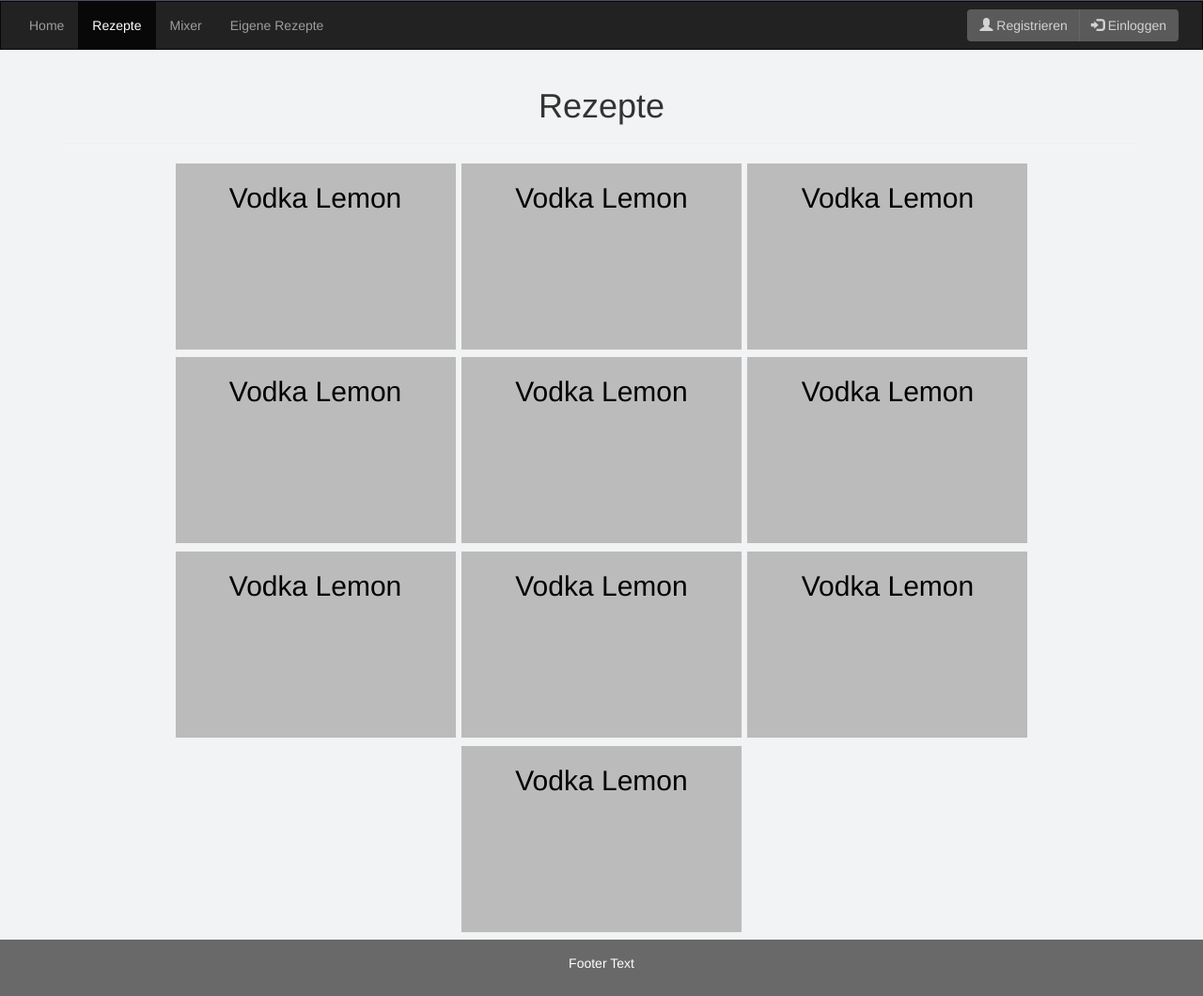
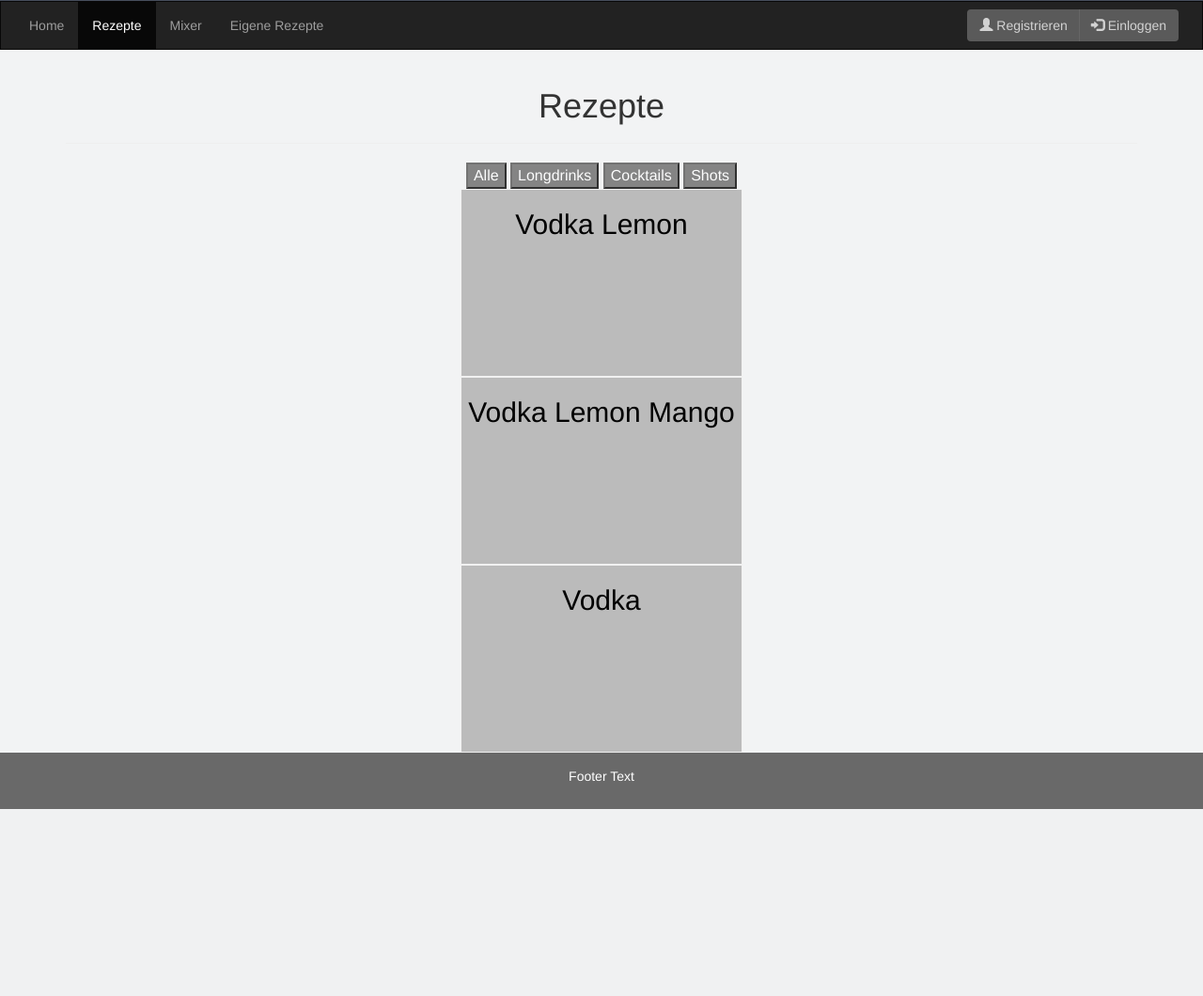
Before and after one commit to NIKmigg/My-Bar-Skript, a PHP site: page /rezepte.php in a window 1280 px wide. Shown: the part 199-1259 px from the top of the page at 94% size. After the commit the page ends 1060 px from the top, so only its background shows below. Run offline with PHP 8.4, Linux system fonts and the light colour scheme.

Commit message:
geht noch nicht

```diff
--- a/CocktailWebseite/rezepte.php
+++ b/CocktailWebseite/rezepte.php
@@ -46,9 +46,15 @@
             <div class="page-header">
                 <h1>Rezepte</h1>
             </div>
+            <div id="sucheButtonsDiv">
+                <button class="sucheButton aktiv" onclick="filterAuswahl('alle')">Alle</button>
+                <button class="sucheButton" onclick="filterAuswahl('longdrink')">Longdrinks</button>
+                <button class="sucheButton" onclick="filterAuswahl('cocktail')">Cocktails</button>
+                <button class="sucheButton" onclick="filterAuswahl('shot')">Shots</button>
+            </div>
             <div class="col-sm-12">
 
-                <div class="flip-box">
+                <div class="flip-box longdrink">
                     <div class="flip-box-inner">
                         <div class="flip-box-front">
                             <h2>Vodka Lemon</h2>
@@ -61,10 +67,10 @@
                         </div>
                     </div>
                 </div>
-                <div class="flip-box">
+                <div class="flip-box cocktail">
                     <div class="flip-box-inner">
                         <div class="flip-box-front">
-                            <h2>Vodka Lemon</h2>
+                            <h2>Vodka Lemon Mango</h2>
                         </div>
                         <div class="flip-box-back">
                             <ul class="ulRezept">
@@ -74,101 +80,10 @@
                         </div>
                     </div>
                 </div>
-                <div class="flip-box">
+                <div class="flip-box shot">
                     <div class="flip-box-inner">
                         <div class="flip-box-front">
-                            <h2>Vodka Lemon</h2>
-                        </div>
-                        <div class="flip-box-back">
-                            <ul class="ulRezept">
-                                <li><a>test</a></li>
-                                <li><a>test2</a></li>
-                            </ul>
-                        </div>
-                    </div>
-                </div>
-                <div class="flip-box">
-                    <div class="flip-box-inner">
-                        <div class="flip-box-front">
-                            <h2>Vodka Lemon</h2>
-                        </div>
-                        <div class="flip-box-back">
-                            <ul class="ulRezept">
-                                <li><a>test</a></li>
-                                <li><a>test2</a></li>
-                            </ul>
-                        </div>
-                    </div>
-                </div>
-                <div class="flip-box">
-                    <div class="flip-box-inner">
-                        <div class="flip-box-front">
-                            <h2>Vodka Lemon</h2>
-                        </div>
-                        <div class="flip-box-back">
-                            <ul class="ulRezept">
-                                <li><a>test</a></li>
-                                <li><a>test2</a></li>
-                            </ul>
-                        </div>
-                    </div>
-                </div>
-                <div class="flip-box">
-                    <div class="flip-box-inner">
-                        <div class="flip-box-front">
-                            <h2>Vodka Lemon</h2>
-                        </div>
-                        <div class="flip-box-back">
-                            <ul class="ulRezept">
-                                <li><a>test</a></li>
-                                <li><a>test2</a></li>
-                            </ul>
-                        </div>
-                    </div>
-                </div>
-                <div class="flip-box">
-                    <div class="flip-box-inner">
-                        <div class="flip-box-front">
-                            <h2>Vodka Lemon</h2>
-                        </div>
-                        <div class="flip-box-back">
-                            <ul class="ulRezept">
-                                <li><a>test</a></li>
-                                <li><a>test2</a></li>
-                            </ul>
-                        </div>
-                    </div>
-                </div>
-                <div class="flip-box">
-                    <div class="flip-box-inner">
-                        <div class="flip-box-front">
-                            <h2>Vodka Lemon</h2>
-                        </div>
-                        <div class="flip-box-back">
-                            <ul class="ulRezept">
-                                <li><a>test</a></li>
-                                <li><a>test2</a></li>
-                            </ul>
-                        </div>
-                    </div>
-                </div>
-                <div class="flip-box">
-                    <div class="flip-box-inner">
-                        <div class="flip-box-front">
-                            <h2>Vodka Lemon</h2>
-                        </div>
-                        <div class="flip-box-back">
-                            <ul class="ulRezept">
-                                <li><a>test</a></li>
-                                <li><a>test2</a></li>
-                            </ul>
-                        </div>
-                    </div>
-                </div>
-                <div class="flip-box">
-                    <div class="flip-box-inner">
-                        <div class="flip-box-front">
-                            <h2>Vodka Lemon</h2>
+                            <h2>Vodka</h2>
                         </div>
                         <div class="flip-box-back">
                             <ul class="ulRezept">
@@ -252,6 +167,76 @@
                     modal2.style.display = "none";
                 }
             }
+
+            // Filtern von Div-Klassen per Buttons
+            filterAuswahl("alle")
+
+            function filterAuswahl(auswahl)
+            {
+                var x, i;
+                x = document.getElementsByClassName("flip-box");
+
+                if(auswahl == "alle")
+                {
+                    auswahl = "";
+                }
+
+                for(i = 0; i < x.length; i++)
+                {
+                    entfernenKlasse(x[i], "show");
+
+                    if(x[i].className.indexOf(auswahl) > -1)
+                    {
+                        hinzufuegenKlasse(x[i], "show");
+                    }
+                }
+            }
+
+            function hinzufuegenKlasse(element, name)
+            {
+                var i, array1, array2;
+                array1 = element.className.split(" ");
+                array2 = name.split(" ");
+
+                for(i = 0; i < array2.length; i++)
+                {
+                    if(array1.indexOf(array2[i]) == -1)
+                    {
+                        element.className += " " + array2[i];
+                    }
+                }
+            }
+
+            function entfernenKlasse(element, name)
+            {
+                var i, array1, array2;
+                array1 = element.className.split(" ");
+                array2 = name.split(" ");
+
+                for(i = 0; i < array2.length; i++)
+                {
+                    while(array1.indexOf(array2[i]) > -1)
+                    {
+                        array1.splice(array1.indexOf(array2[i]), 1);
+                    }
+                }
+                element.className = array1.join(" ");
+            }
+
+            var sucheButtonsDiv = document.getElementById("sucheButtonsDiv");
+            var buttons = sucheButtonsDiv.getElementsByClassName("sucheButton");
+            var i, ausgewaehlt;
+
+            for(var i = 0; i < buttons.length; i++)
+            {
+                buttons[i].addEventListener("click", function()
+                    {
+                        ausgewaehlt = document.getElementsByClassName("aktiv");
+                        ausgewaehlt[0].className = ausgewaehlt[0].className.replace(" aktiv", "");
+                        this.className += " aktiv";
+                    }
+                );
+            }
         </script>
     </body>
 </html>
```
